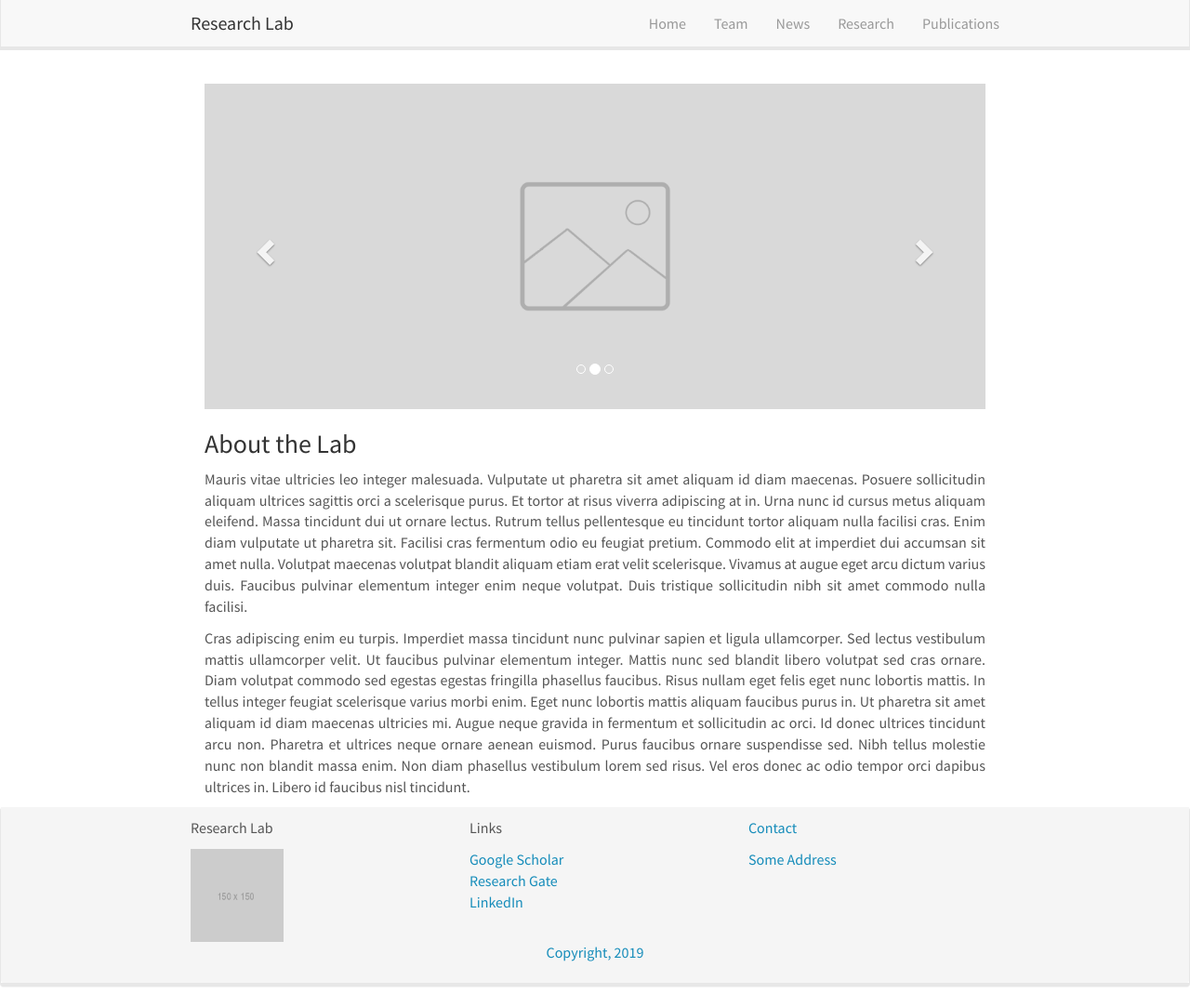
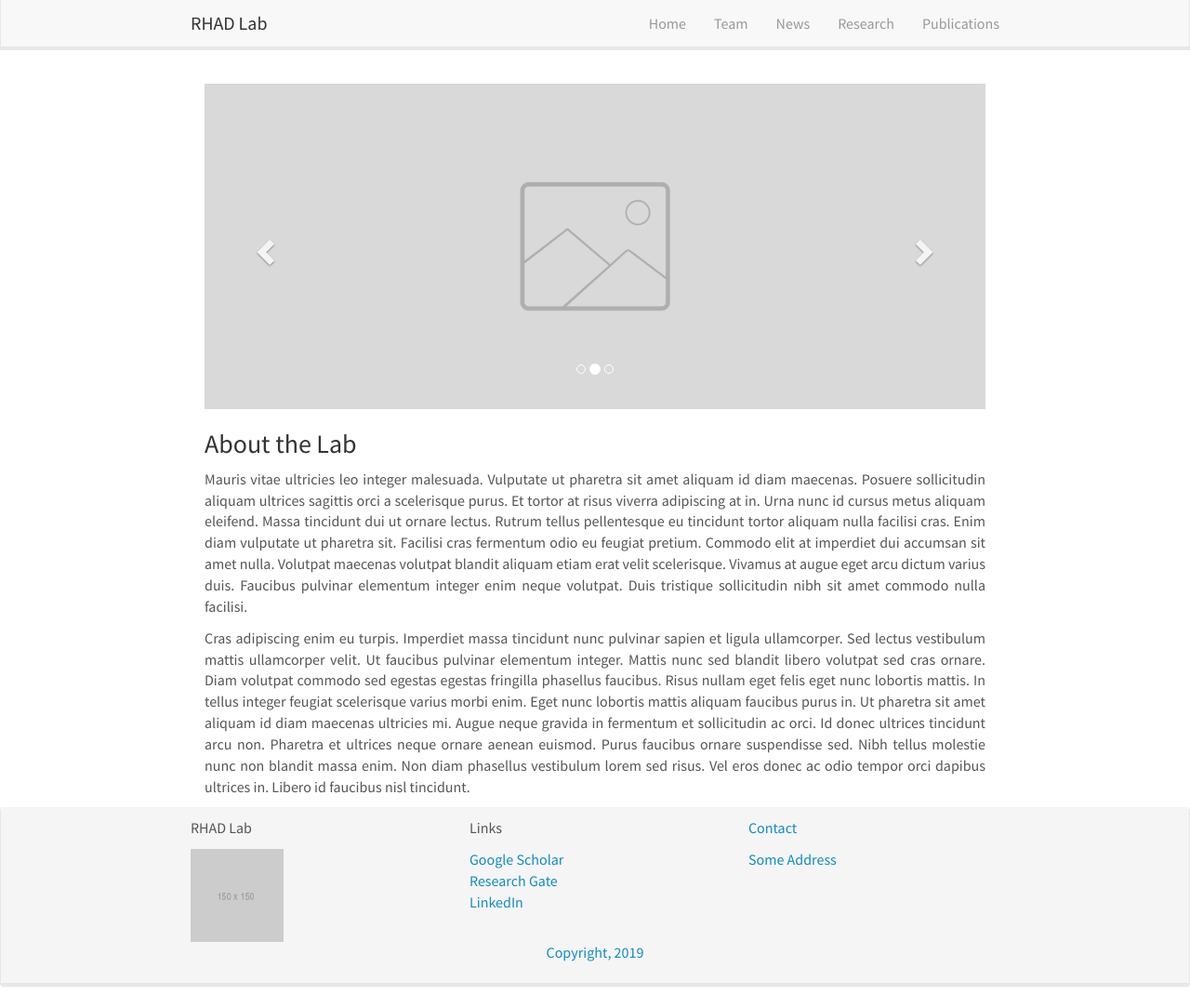
Before and after one commit to rhad-lab/rhad-lab.github.io, a Jekyll site: the page built from _pages/home.md, in a window 1280 px wide and 1083 px high. Shown: the whole window at 93% size. Built offline with Jekyll 4.4.1, drawn with Linux system fonts in a browser that asks for light colours; nearby versions of some CDN libraries.

Commit message:
update title and email

```diff
--- a/_config.yml
+++ b/_config.yml
@@ -6,8 +6,8 @@
 # 'jekyll serve'. If you change this file, please restart the server process.
 
 # Site settings
-title: Research Lab
-email: your-email@domain.com
+title: RHAD Lab
+email: rachel.bouserhal@etsmtl.ca
 description: > # this means to ignore newlines until "baseurl:"
   Write an awesome description for your new site here. You can edit this
   line in _config.yml. It will appear in your document head meta (for
```
